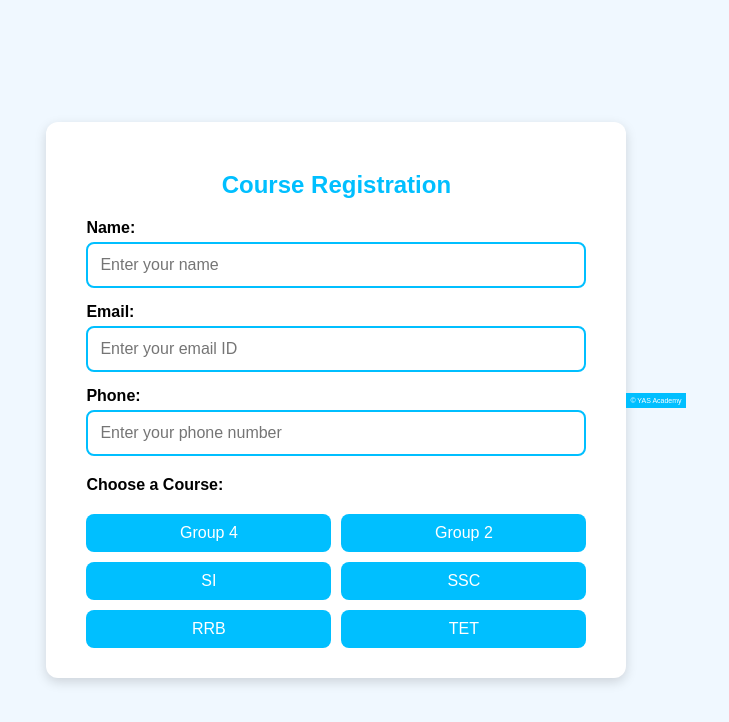
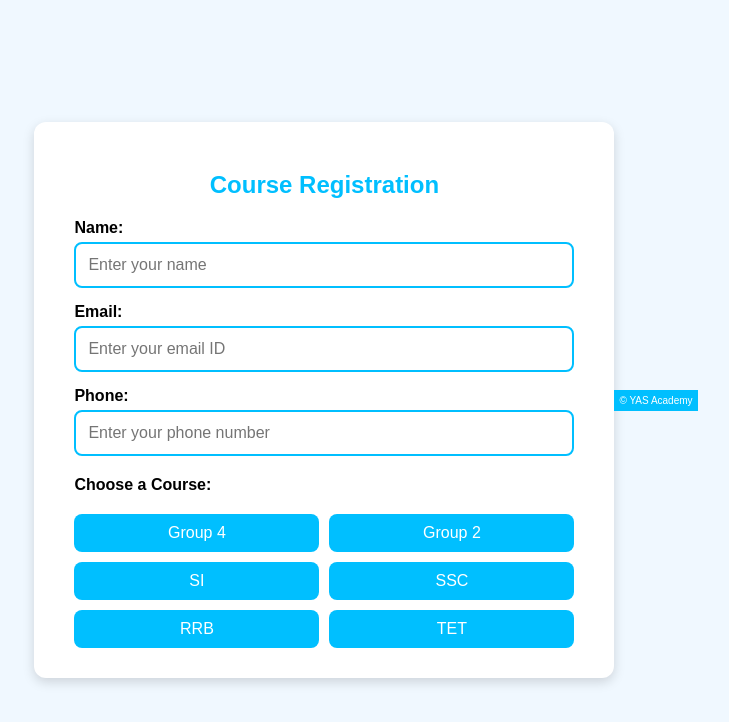
Before and after one commit to Yas-Academy/yas-academy-tnpsc, a plain HTML site: page courses.html in a window 1280 px wide. Shown: the whole page, without its empty margins (274-1003 px from the left). Drawn offline with Linux system fonts and the light colour scheme.

Commit message:
Update courses.html

```diff
--- a/courses.html
+++ b/courses.html
@@ -101,7 +101,7 @@
       <button type="submit" name="course" value="TET">TET</button>
     </div>
   </form>
-<footer style="background-color: #00bfff; color: white; text-align: center; padding: 4px; font-size: 7px;">
+<footer style="background-color: #00bfff; color: white; text-align: center; padding: 5px; font-size: 10px;">
   © YAS Academy
 </footer>
 </body>
```
